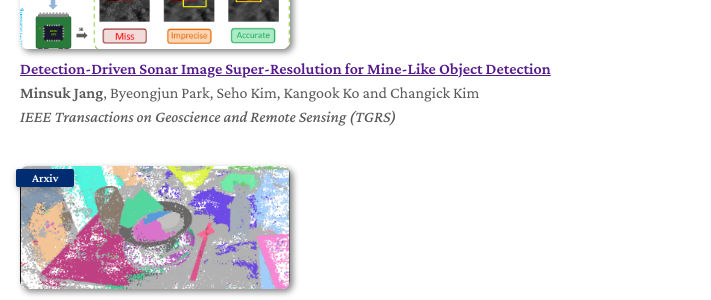
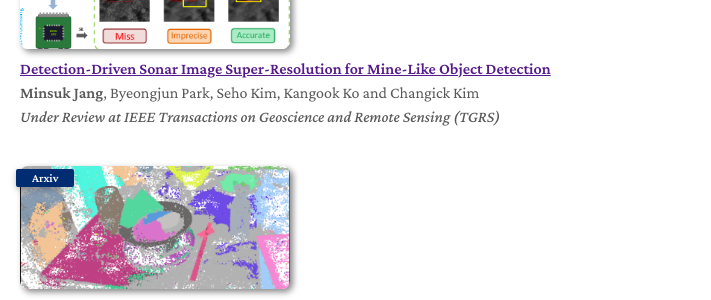
Before and after one commit to tersite1/tersite1.github.io, a Jekyll site: the page built from index.md, in a window 1280 px wide and 900 px high, scrolled down 1986 px. Shown: the part 152-452 px from the top of the window, without its empty margins (0-711 px from the left). Built offline with Jekyll 4.4.1, drawn with Linux system fonts in a browser that asks for light colours; a style sheet for code colours, icons or effects is not loaded; our own code applies the rules of GitHub Pages for plain Markdown files.

Commit message:
Update publications.yml

```diff
--- a/_data/publications.yml
+++ b/_data/publications.yml
@@ -3,7 +3,7 @@ main:
   - title: "Detection-Driven Sonar Image Super-Resolution for Mine-Like Object Detection"
     authors: <strong>Minsuk Jang</strong>, Byeongjun Park, Seho Kim, Kangook Ko and Changick Kim
     conference_short: IEEE TGRS
-    conference: IEEE Transactions on Geoscience and Remote Sensing (TGRS)
+    conference: Under Review at IEEE Transactions on Geoscience and Remote Sensing (TGRS)
     image: ./assets/img/tgrs.png
 
 
```
